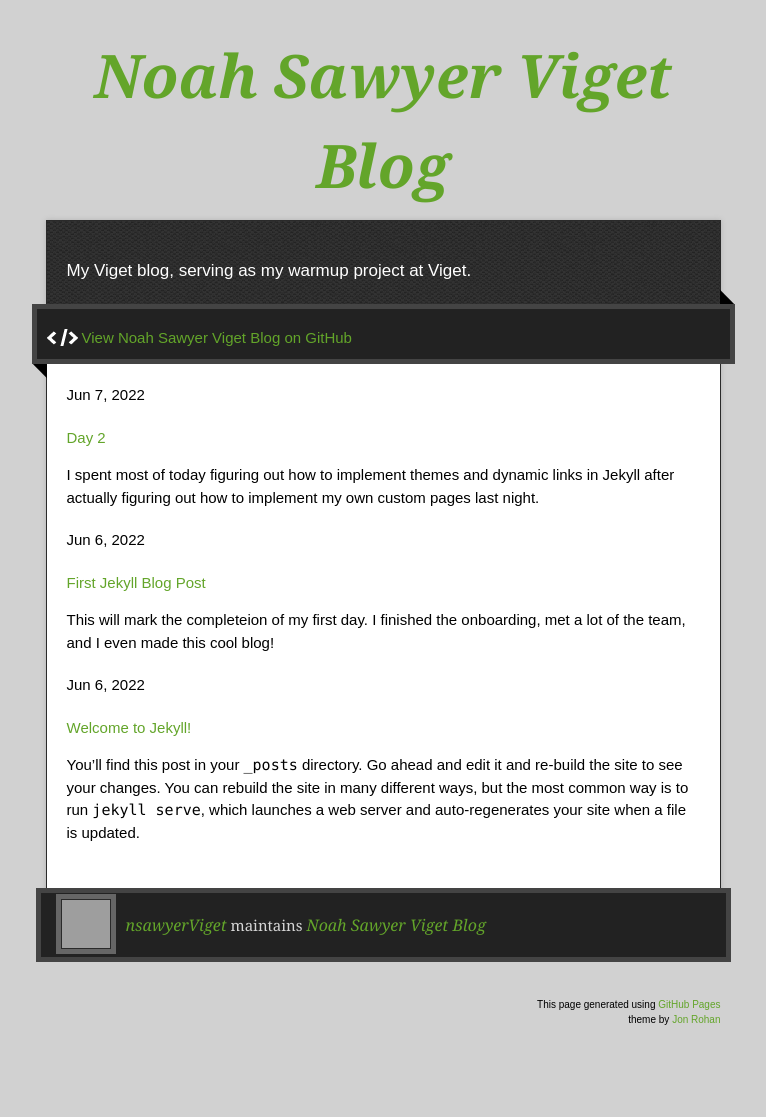
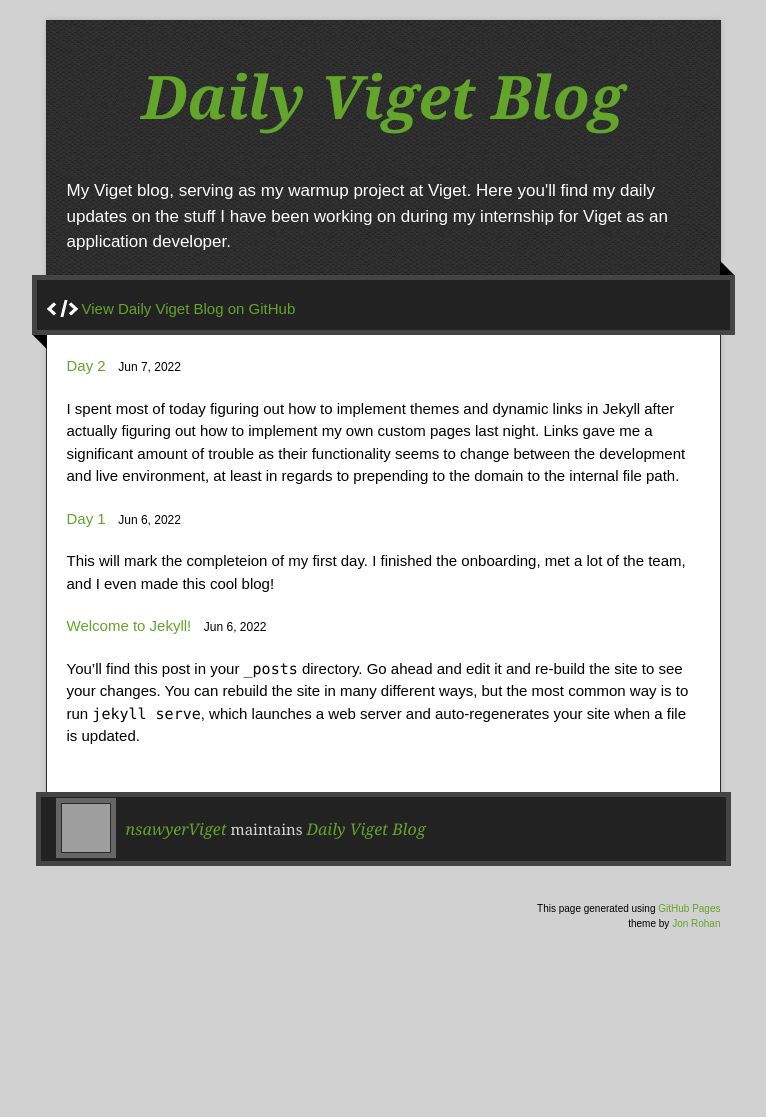
Before and after one commit to nsawyerViget/nsawyerViget, a Jekyll site: the page built from index.markdown, in a window 1280 px wide. Shown: the whole page, without its empty margins (257-1023 px from the left). Built offline with Jekyll 4.4.1, drawn with Linux system fonts in a browser that asks for light colours; after the commit the page ends 1021 px from its top, so only the background shows below that; grey boxes are pictures that could not be loaded.

Commit message:
Wrote post for day 2

```diff
--- a/_config.yml
+++ b/_config.yml
@@ -18,10 +18,11 @@
 # You can create any custom variable you would like, and they will be accessible
 # in the templates via {{ site.myvariable }}.
 
-title: Noah Sawyer Viget Blog
+title: Daily Viget Blog
 email: noah.sawyer@viget.com
 description: >- # this means to ignore newlines until "baseurl:"
-  My Viget blog, serving as my warmup project at Viget.
+  My Viget blog, serving as my warmup project at Viget. Here you'll find my daily updates on
+  the stuff I have been working on during my internship for Viget as an application developer.
 baseurl: "/nsawyerViget" # the subpath of your site, e.g. /blog
 #url: "http://localhost:4000"
 url: "nsawyerViget.github.io" # the base hostname & protocol for your site, e.g. http://example.com
--- a/_layouts/default.html
+++ b/_layouts/default.html
@@ -20,9 +20,10 @@
 
   <div class="wrapper">
     <header>
-      <h1 class="title"><a href="{{site.baseurl}}/">{{ site.title | default: site.github.repository_name }}</a></h1>
+      <h1></h1>
     </header>
     <div id="container">
+      <h1 class="title"><a href="{{site.baseurl}}/">{{ site.title | default: site.github.repository_name }}</a></h1>
       <p class="tagline">{{ site.description | default: site.github.project_tagline }}</p>
       <div id="main" role="main">
         <div class="download-bar">
@@ -38,8 +39,8 @@
         <article class="markdown-body">
           {{ content }}
           {%- for post in site.posts -%}
-          <p>{%- assign date_format = site.minima.date_format | default: "%b %-d, %Y" -%} {{ post.date | date: date_format }}</p>
-          <a href="{{site.baseurl}}{{post.url}}">{{ post.title | escape }}</a>
+          <p><a href="{{site.baseurl}}{{post.url}}">{{ post.title | escape }}</a> &nbsp
+          <small>{%- assign date_format = site.minima.date_format | default: "%b %-d, %Y" -%} {{ post.date | date: date_format }}</small></p>
           {{ post.excerpt }}
           {%- endfor -%}
         </article>
--- a/_layouts/post.html
+++ b/_layouts/post.html
@@ -20,9 +20,10 @@
 
   <div class="wrapper">
     <header>
-      <h1 class="title"><a href="{{site.baseurl}}/">{{ site.title | default: site.github.repository_name }}</a></h1>
+    	<h1></h1>
     </header>
     <div id="container">
+      <h1 class="title"><a href="{{site.baseurl}}/">{{ site.title | default: site.github.repository_name }}</a></h1>
       <p class="tagline">{{ site.description | default: site.github.project_tagline }}</p>
       <div id="main" role="main">
         <div class="download-bar">
--- a/_posts/2022-06-06-Test-Post.markdown
+++ b/_posts/2022-06-06-Test-Post.markdown
@@ -1,6 +1,6 @@
 ---
 layout: post
-title:  "First Jekyll Blog Post"
+title:  "Day 1"
 date:   2022-06-06 14:55:30 -0400
 categories: jekyll update
 ---
--- a/_posts/2022-06-07-Day-2.markdown
+++ b/_posts/2022-06-07-Day-2.markdown
@@ -6,7 +6,7 @@ categories: jekyll update
 ---
 
 
-I spent most of today figuring out how to implement themes and dynamic links in Jekyll after actually figuring out how to implement my own custom pages last night.
+I spent most of today figuring out how to implement themes and dynamic links in Jekyll after actually figuring out how to implement my own custom pages last night. Links gave me a significant amount of trouble as their functionality seems to change between the development and live environment, at least in regards to prepending to the domain to the internal file path.
 
 In the intern group, we did some brainstorming on our project and came up with several ideas. Currently, we have narrowed it down to:
 
```
Also changed, not shown: 7 other files.
